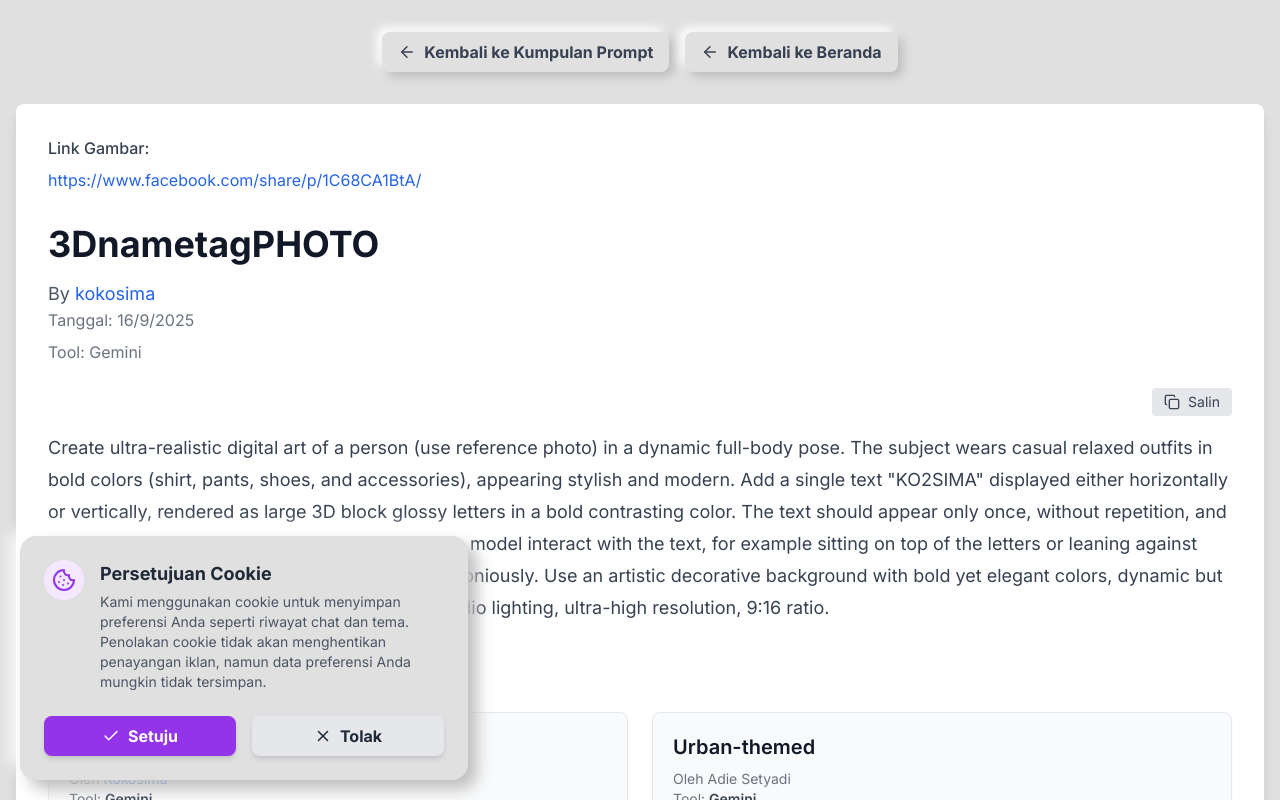
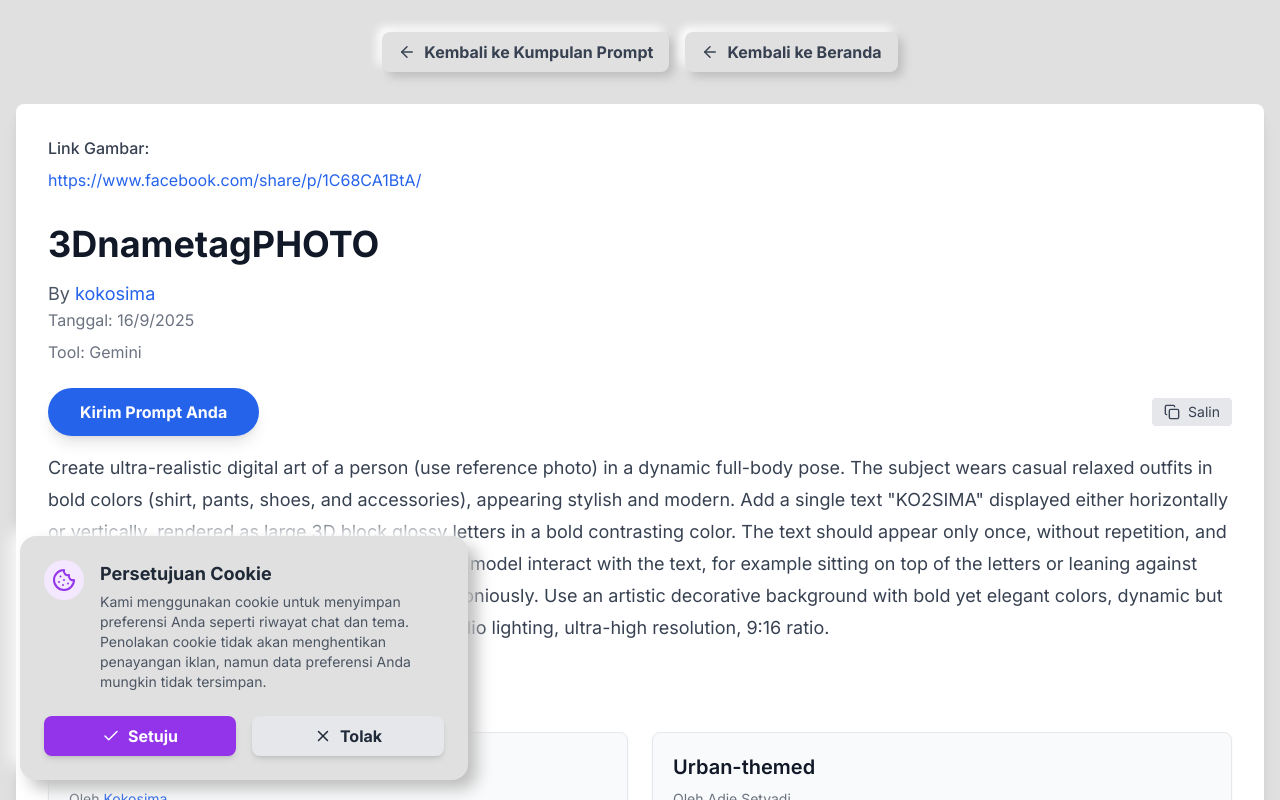
Before and after one commit to ruangriung/ruangriung-generator-app, a Next.js app: page /kumpulan-prompt/3dnametagphoto in a window 1280 px wide. Shown: the top 800 px of the page. Built offline with nearby package versions, Linux system fonts and the light colour scheme; no server answers.

Commit message:
feat: add prompt submission button to detail page

```diff
--- a/app/kumpulan-prompt/PromptClient.tsx
+++ b/app/kumpulan-prompt/PromptClient.tsx
@@ -4,7 +4,7 @@
 import { Fragment, useEffect, useMemo, useRef, useState } from 'react';
 import { Prompt } from '../../lib/prompts';
 import Link from 'next/link';
-import PromptSubmissionForm from '../../components/PromptSubmissionForm';
+import PromptSubmissionTrigger from '../../components/PromptSubmissionTrigger';
 import Pagination from '../../components/Pagination';
 import AdBanner from '../../components/AdBanner';
 import { ArrowLeft } from 'lucide-react';
@@ -40,7 +40,6 @@ interface PromptClientProps {
 }
 
 export default function PromptClient({ prompts }: PromptClientProps) {
-  const [isModalOpen, setIsModalOpen] = useState(false);
   const [searchTerm, setSearchTerm] = useState('');
   const [selectedTag, setSelectedTag] = useState('');
   const [currentPage, setCurrentPage] = useState(1);
@@ -134,12 +133,7 @@ export default function PromptClient({ prompts }: PromptClientProps) {
       <div className="text-center mb-12">
         <h1 className="text-4xl md:text-5xl font-extrabold mb-4">Kumpulan Prompt</h1>
         <p className="text-lg md:text-xl text-gray-600 dark:text-gray-300 max-w-3xl mx-auto">Jelajahi, gunakan, dan bagikan prompt kreatif untuk berbagai model AI.</p>
-        <button
-          onClick={() => setIsModalOpen(true)}
-          className="mt-6 px-8 py-3 bg-blue-600 text-white font-bold rounded-full hover:bg-blue-700 transition duration-300 shadow-lg"
-        >
-          Kirim Prompt Anda
-        </button>
+        <PromptSubmissionTrigger className="mt-6 px-8 py-3 bg-blue-600 text-white font-bold rounded-full hover:bg-blue-700 transition duration-300 shadow-lg" />
       </div>
 
       <div className="mb-8 p-4 bg-gray-100 dark:bg-gray-800 rounded-lg">
@@ -239,10 +233,6 @@ export default function PromptClient({ prompts }: PromptClientProps) {
         />
       )}
 
-      <PromptSubmissionForm
-        isOpen={isModalOpen}
-        onClose={() => setIsModalOpen(false)}
-      />
     </div>
   );
 }
--- a/app/kumpulan-prompt/[slug]/page.tsx
+++ b/app/kumpulan-prompt/[slug]/page.tsx
@@ -4,6 +4,7 @@ import Link from 'next/link';
 import { ArrowLeft } from 'lucide-react';
 import AdBanner from '@/components/AdBanner';
 import CopyButton from '@/components/CopyButton';
+import PromptSubmissionTrigger from '@/components/PromptSubmissionTrigger';
 
 export default async function PromptDetailPage({ params }: { params: { slug: string } }) {
   const prompts = await getAllPrompts();
@@ -78,8 +79,11 @@ export default async function PromptDetailPage({ params }: { params: { slug: str
         <p className="text-md text-gray-500 dark:text-gray-400 mb-2">Tanggal: {new Date(prompt.date).toLocaleDateString('id-ID')}</p>
         <p className="text-md text-gray-500 dark:text-gray-400 mb-6">Tool: {prompt.tool}</p>
 
-        <div className="mb-4 flex justify-end">
-          <CopyButton text={prompt.promptContent} />
+        <div className="mb-4 flex flex-col gap-3 sm:flex-row sm:items-center sm:justify-between">
+          <PromptSubmissionTrigger className="w-full sm:w-auto px-8 py-3 bg-blue-600 text-white font-bold rounded-full hover:bg-blue-700 transition duration-300 shadow-lg" />
+          <div className="flex w-full justify-end sm:w-auto">
+            <CopyButton text={prompt.promptContent} />
+          </div>
         </div>
         <div className="prose prose-lg max-w-none dark:prose-invert">
           <p>{prompt.promptContent}</p>
--- /dev/null
+++ b/components/PromptSubmissionTrigger.tsx
@@ -0,0 +1,31 @@
+'use client';
+
+import { ReactNode, useState } from 'react';
+import PromptSubmissionForm from './PromptSubmissionForm';
+
+interface PromptSubmissionTriggerProps {
+  label?: ReactNode;
+  className?: string;
+}
+
+const DEFAULT_BUTTON_CLASS =
+  'px-8 py-3 bg-blue-600 text-white font-bold rounded-full hover:bg-blue-700 transition duration-300 shadow-lg';
+
+export default function PromptSubmissionTrigger({
+  label = 'Kirim Prompt Anda',
+  className,
+}: PromptSubmissionTriggerProps) {
+  const [isOpen, setIsOpen] = useState(false);
+
+  const handleOpen = () => setIsOpen(true);
+  const handleClose = () => setIsOpen(false);
+
+  return (
+    <>
+      <button type="button" onClick={handleOpen} className={className ?? DEFAULT_BUTTON_CLASS}>
+        {label}
+      </button>
+      <PromptSubmissionForm isOpen={isOpen} onClose={handleClose} />
+    </>
+  );
+}
```
